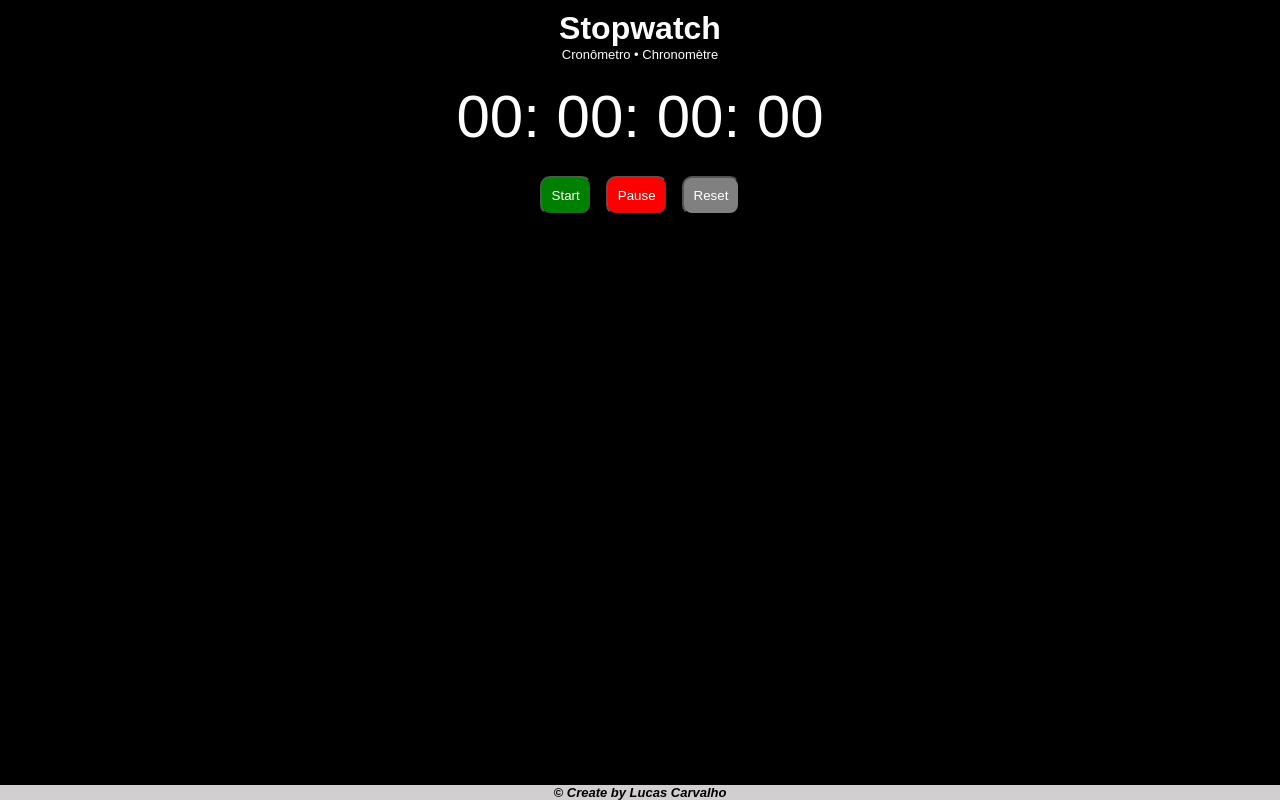
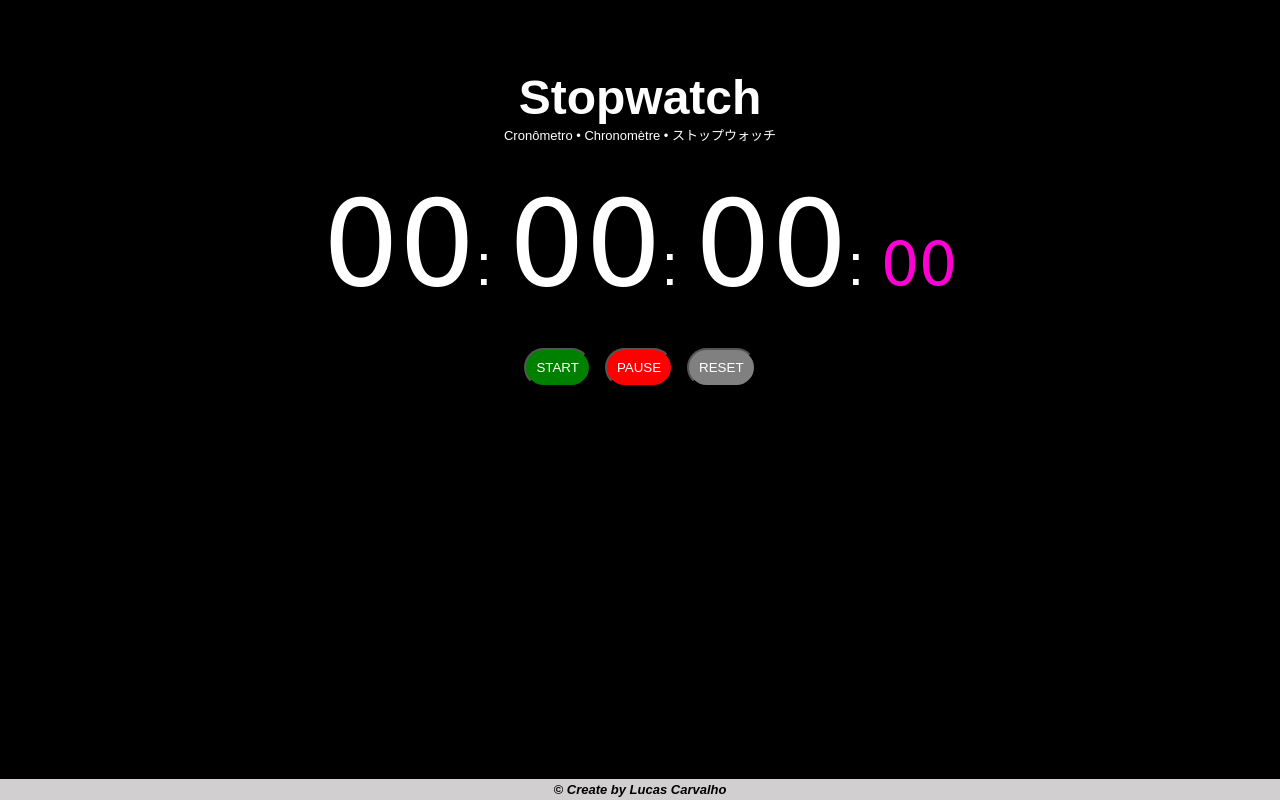
Before and after one commit to LucasCarvalho23/Stopwatch, a plain HTML site: page index.html in a window 1280 px wide. Drawn offline with Linux system fonts and the light colour scheme; a web font is replaced by a local one.

Commit message:
improvements

```diff
--- a/css/style.css
+++ b/css/style.css
@@ -1,3 +1,14 @@
+@charset "UTF-8";
+
+@font-face {
+    font-family: 'DS-Digital';
+    src: url('./fonts/DS-DIGI.TTF') format('opentype');
+}
+
+:root {
+    --fontePadrao: 'DS-Digital', cursive;
+}
+
 * {
     text-align: center;
     margin: 0;
@@ -16,7 +27,8 @@ h1, p, footer {
 }
 
 h1 {
-    margin-top: 10px;
+    margin-top: 70px;
+    font-size: 3em;
 }
 
 p {
@@ -27,7 +39,18 @@ p {
 /* Stopwatch */
 #stopwatch p {
     font-size: 60px;
-    margin: 20px;
+    margin: 30px;
+}
+
+
+label {
+    font-family: var(--fontePadrao);
+    font-size: 2em;
+}
+
+#milisec {
+    font-size: 1em;
+    color: rgb(255, 0, 212);
 }
 
 
@@ -35,9 +58,13 @@ p {
 button {
     padding: 10px;
     margin: 5px;
-    border-radius: 10px;
+    border-radius: 50px;
     color: white;
     cursor: pointer;
+}
+
+abbr {
+    text-decoration: none;
 }
 
 #start {
@@ -77,4 +104,6 @@ footer {
     font-weight: bolder;
     bottom: 0;
     width: 100%;
+    padding-top: 3px;
+    padding-bottom: 3px;
 }
--- a/index.html
+++ b/index.html
@@ -10,7 +10,7 @@
 </head>
 <body>
     <h1>Stopwatch</h1>
-    <p>Cronômetro  •  Chronomètre</p>
+    <p id = "cronometro">Cronômetro  •  Chronomètre  •  ストップウォッチ</p>
 
     <!-- Stopwatch -->
     <div id = "stopwatch">
@@ -24,9 +24,15 @@
 
     <!-- Buttons -->
     <div>
-        <button id = "start">Start</button>
-        <button id = "pause">Pause</button>
-        <button id = "reset">Reset</button>
+        <button id = "start">
+            <abbr title = "You can to press 'A'">START</abbr>
+        </button>
+        <button id = "pause">
+            <abbr title = "You can to press 'S'">PAUSE</abbr>
+        </button>
+        <button id = "reset">
+            <abbr title = "You can to press 'D'">RESET</abbr>
+        </button>
     </div>
 
 
--- a/javascript/script.js
+++ b/javascript/script.js
@@ -16,7 +16,32 @@ class Stopwatch {
         this.pause.addEventListener ("click", () => this.pauseBtn())
         this.reset.addEventListener ("click", () => this.resetBtn())
 
+
+        // Interação do teclado com os botões
+        document.addEventListener("keypress", function(e) {
+            if(e.key === 'a') {
+                this.btn = document.querySelector("#start")
+                this.btn.click();
+            }
+        });
+
+        document.addEventListener("keypress", function(f) {
+            if(f.key === 's') {
+                this.btn2 = document.querySelector("#pause")
+                this.btn2.click();
+            }
+        });
+
+        document.addEventListener("keypress", function(g) {
+            if(g.key === 'd') {
+                this.btn3 = document.querySelector("#reset")
+                this.btn3.click();
+            }
+        });
+
+
         // Initial State
+        this.startButton = true
         this.firstIni()
     }
 
@@ -36,20 +61,27 @@ class Stopwatch {
 
     // Button Start
     startBtn() {
-        this.firstIni()
-        this.stopWatchInterval()
+        // Don't duplicate the start
+        if (this.startButton == true) {
+            this.startButton = false
+            this.stopWatchInterval()
+        } else {
+            alert ('You already started the stopwatch.')
+        }
     }
 
 
     // Button Pause
     pauseBtn() {
         clearInterval(this.interval)
+        this.startButton = true
     }
 
 
     // Button Reset
     resetBtn() {
         clearInterval(this.interval)
+        this.startButton = true
         this.firstIni()
     }
 
@@ -66,6 +98,7 @@ class Stopwatch {
 
     // Logic to calc the stopwatch
     makeHours() {
+
         if (this.milisec == 60) {
             this.milisec = 0
             this.seconds++
@@ -85,6 +118,7 @@ class Stopwatch {
 
     // Put two digits in numbers with one digit
     twoDigits(digit) {
+
         if (digit < 10) {
             return '0' + digit
         } else {
```
Also changed, not shown: fonts/DS-DIGI.TTF (added).
